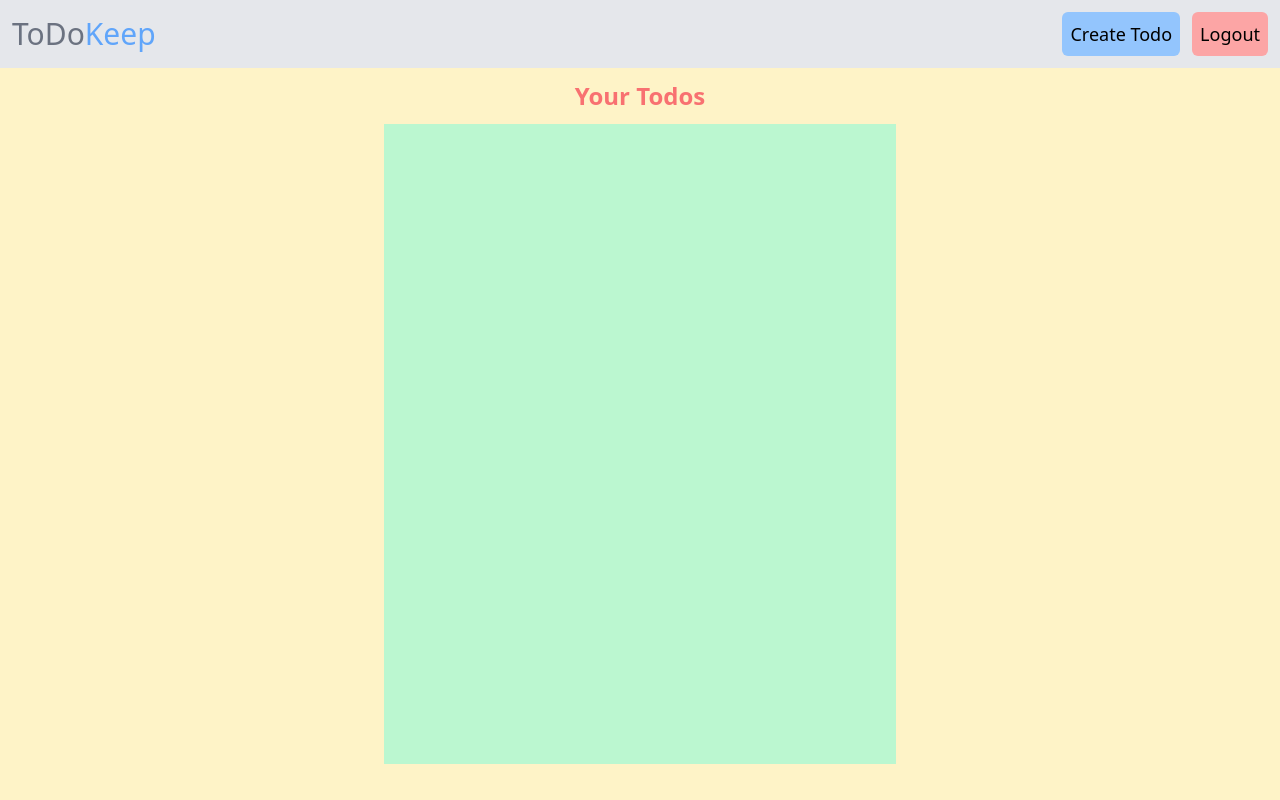
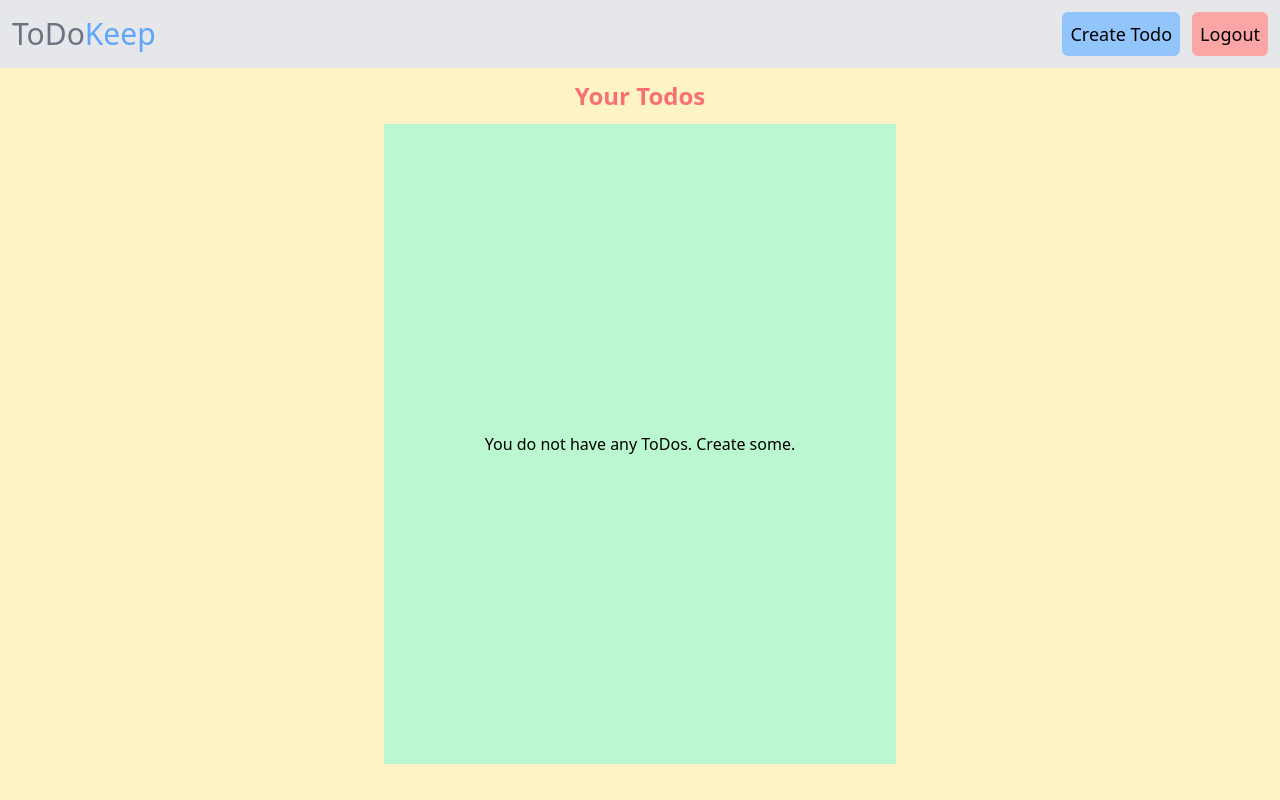
Before and after one commit to gautamalish/ToDo-mern, a React (Vite) app in the folder client/: page / in a window 1280 px wide. Built offline with nearby package versions, Linux system fonts and the light colour scheme.

Commit message:
Added loading and a message which tells the used that they don't have any todos when the list is empty

```diff
--- a/client/src/components/List.jsx
+++ b/client/src/components/List.jsx
@@ -2,6 +2,7 @@ import React, { useEffect, useState } from "react";
 import { MdDelete } from "react-icons/md";
 import { FaEdit } from "react-icons/fa";
 import Swal from "sweetalert2";
+const URI = process.env.API_URL_PROD || process.env.API_URL_DEV;
 const List = ({
   displayForm,
   setUpdateForm,
@@ -10,17 +11,22 @@ const List = ({
 }) => {
   const [list, setList] = useState([]);
   const [error, setError] = useState("");
+  const [loading, setLoading] = useState(false);
   const getAllList = async () => {
+    setLoading(true);
     try {
       const response = await fetch(`http://localhost:3000`);
       const result = await response.json();
 
       if (!response.ok) {
+        setLoading(false);
         setError(result.error);
         return;
       }
+      setLoading(false);
       setList(result);
     } catch (err) {
+      setLoading(false);
       setError(err);
     }
   };
@@ -62,7 +68,17 @@ const List = ({
       <div className="m-auto p-3 w-fit">
         <h3 className="text-2xl font-bold text-red-400">Your Todos</h3>
       </div>
-      <div className="bg-green-200 w-2/5 max-lg:w-3/4 max-xl:w-4/5 m-auto max-sm:h-[80vh] p-4 h-[80vh] overflow-y-auto max-sm:w-4/5">
+      <div className="bg-green-200 w-2/5 max-lg:w-3/4 max-xl:w-4/5 m-auto max-sm:h-[80vh] p-4 h-[80vh] overflow-y-auto max-sm:w-4/5 relative">
+        {loading && (
+          <p className="absolute inset-0 flex items-center justify-center">
+            Loading...
+          </p>
+        )}
+        {!list.length && !loading && (
+          <p className="absolute inset-0 flex items-center justify-center">
+            You do not have any ToDos. Create some.
+          </p>
+        )}
         {list.map((item) => {
           return (
             <div
```
